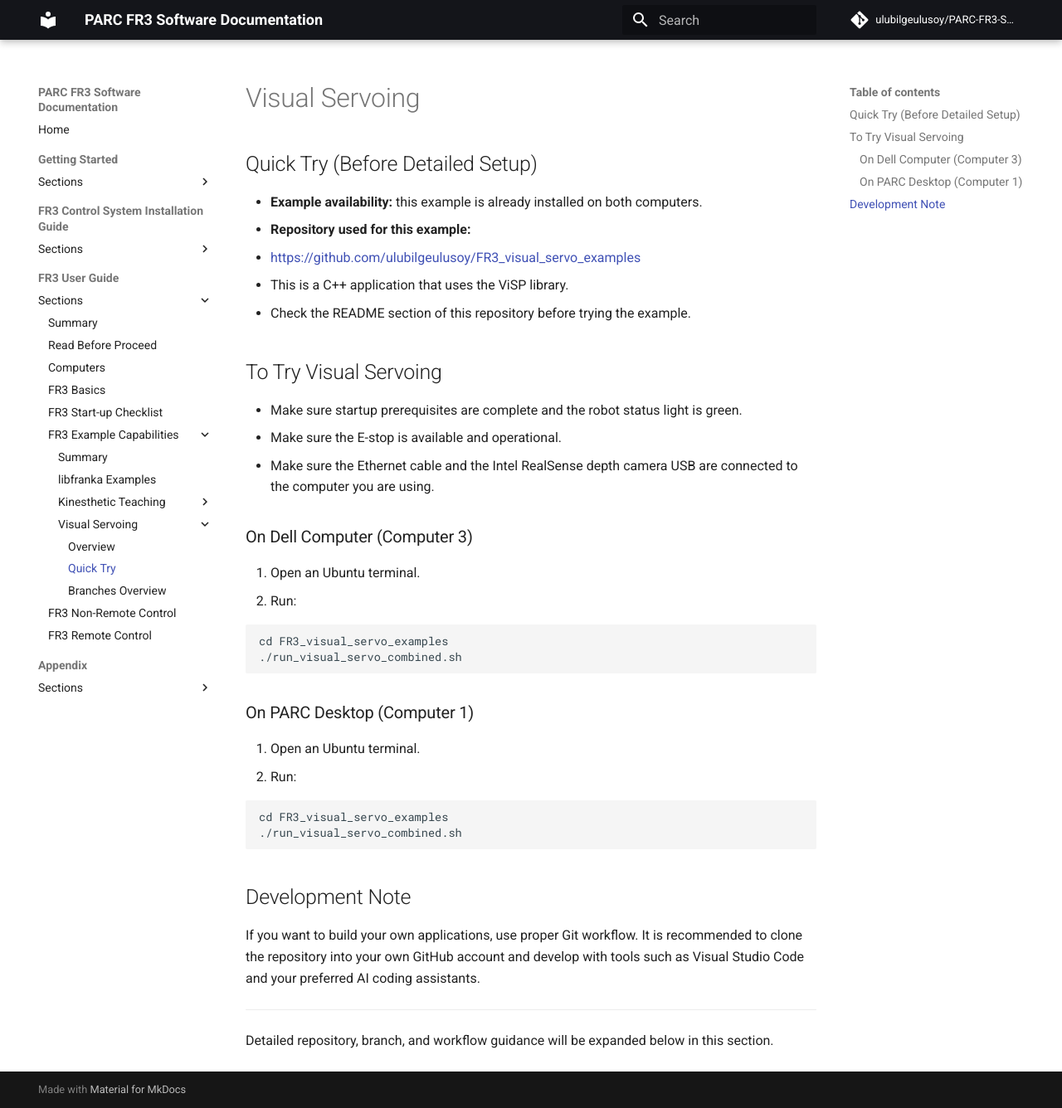
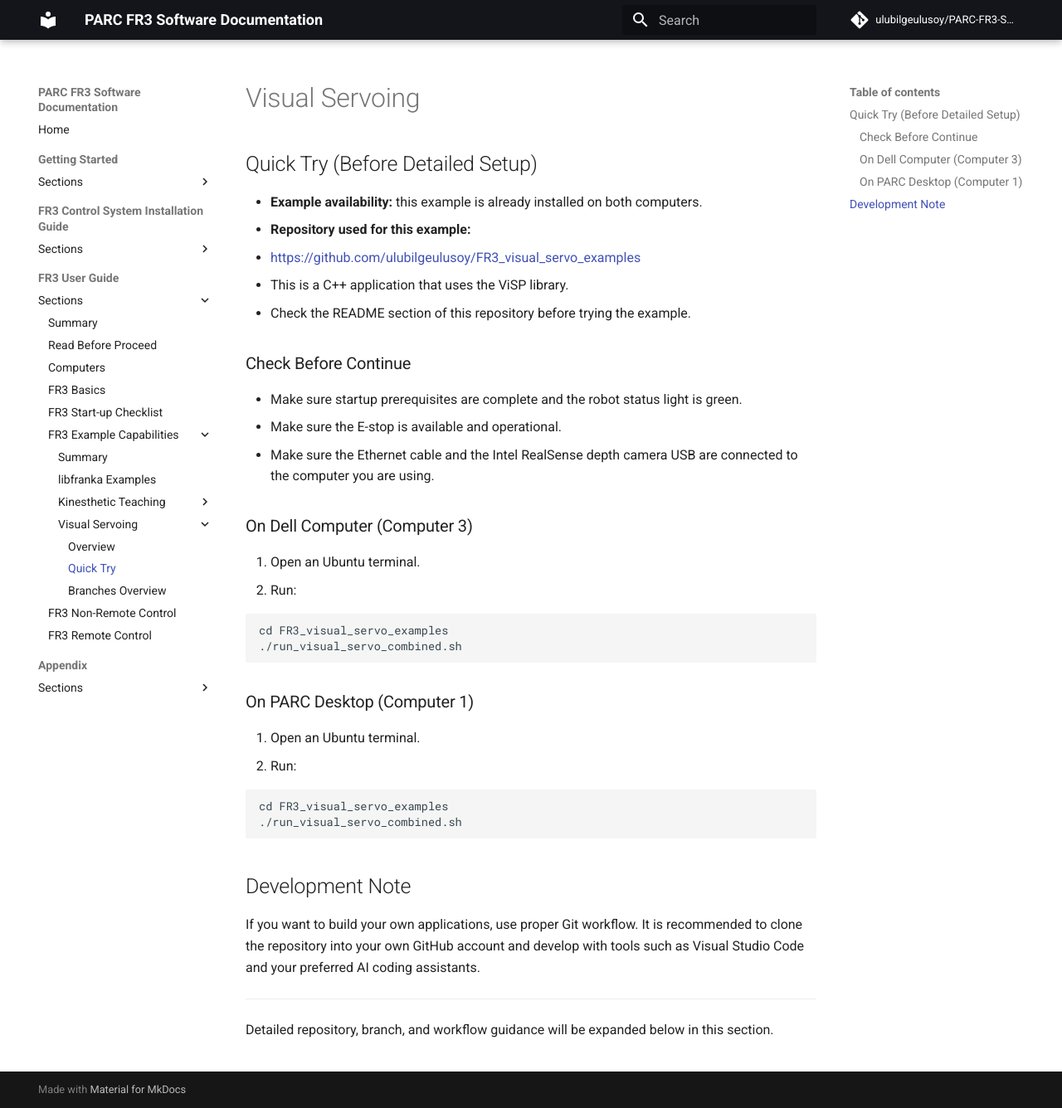
Before and after one commit to ulubilgeulusoy/PARC-FR3-Software-Docs, an MkDocs documentation site: the page built from docs/user-guide/fr3-example-capabilities/visual-servoing/quick-try.md, in a window 1280 px wide and 1336 px high. Shown: the whole window at 83% size. Built offline with MkDocs 1.6.1 and Material for MkDocs 9.7.7, drawn with Linux system fonts in a browser that asks for light colours; comment, search, counter and statistics services are not loaded.

Commit message:
visual servoing updated.

```diff
--- a/docs/user-guide/fr3-example-capabilities/visual-servoing/quick-try.md
+++ b/docs/user-guide/fr3-example-capabilities/visual-servoing/quick-try.md
@@ -8,7 +8,7 @@
   - This is a C++ application that uses the ViSP library.
   - Check the README section of this repository before trying the example.
 
-## To Try Visual Servoing
+### Check Before Continue
 
 - Make sure startup prerequisites are complete and the robot status light is green.
 - Make sure the E-stop is available and operational.
```
Also changed, not shown: docs/user-guide/fr3-example-capabilities/visual-servoing.md (+2 -0 lines).
